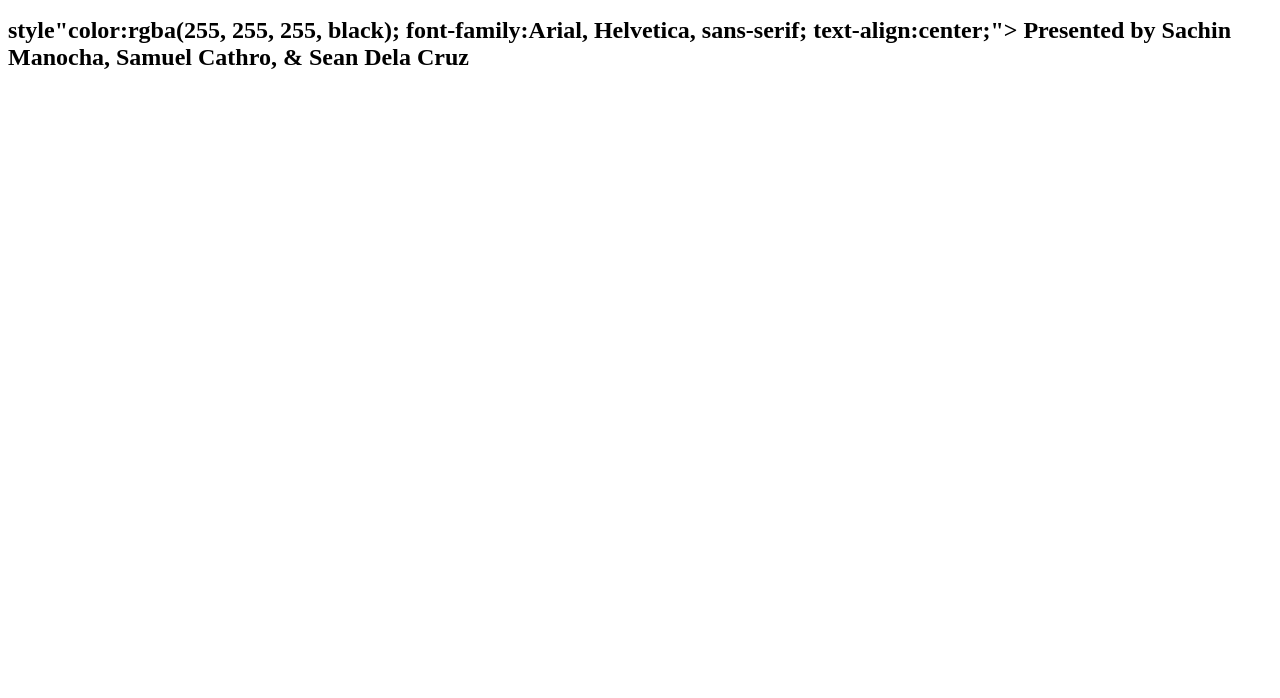
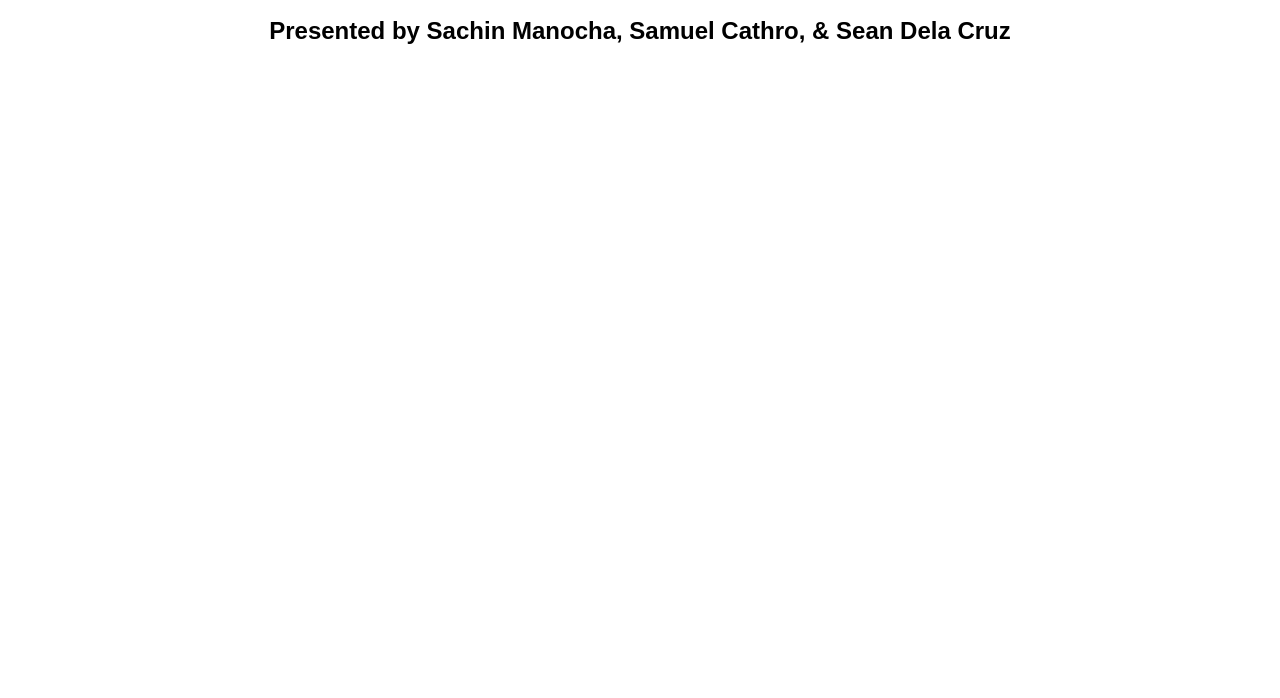
Before and after one commit to elfadog/VWR, a plain HTML site: page welcome_page.html in a window 1280 px wide. Shown: the part 102-800 px from the top of the page. Drawn offline with Linux system fonts and the light colour scheme.

Commit message:
Update welcome_page.html

```diff
--- a/welcome_page.html
+++ b/welcome_page.html
@@ -3,6 +3,6 @@
 
     <h1 style="color:rgba(255, 255, 255, black); font-family:Arial, Helvetica, sans-serif; font-size:xxx-large; text-align:center;">
     Horticulture and the need for more Automation</h1>
-    <h2> style"color:rgba(255, 255, 255, black); font-family:Arial, Helvetica, sans-serif; text-align:center;">
+    <h2 style="color:rgba(255, 255, 255, rgb(83, 83, 83)); font-family:Arial, Helvetica, sans-serif; text-align:center;">
         Presented by Sachin Manocha, Samuel Cathro, & Sean Dela Cruz</h2>
 </html>
```
